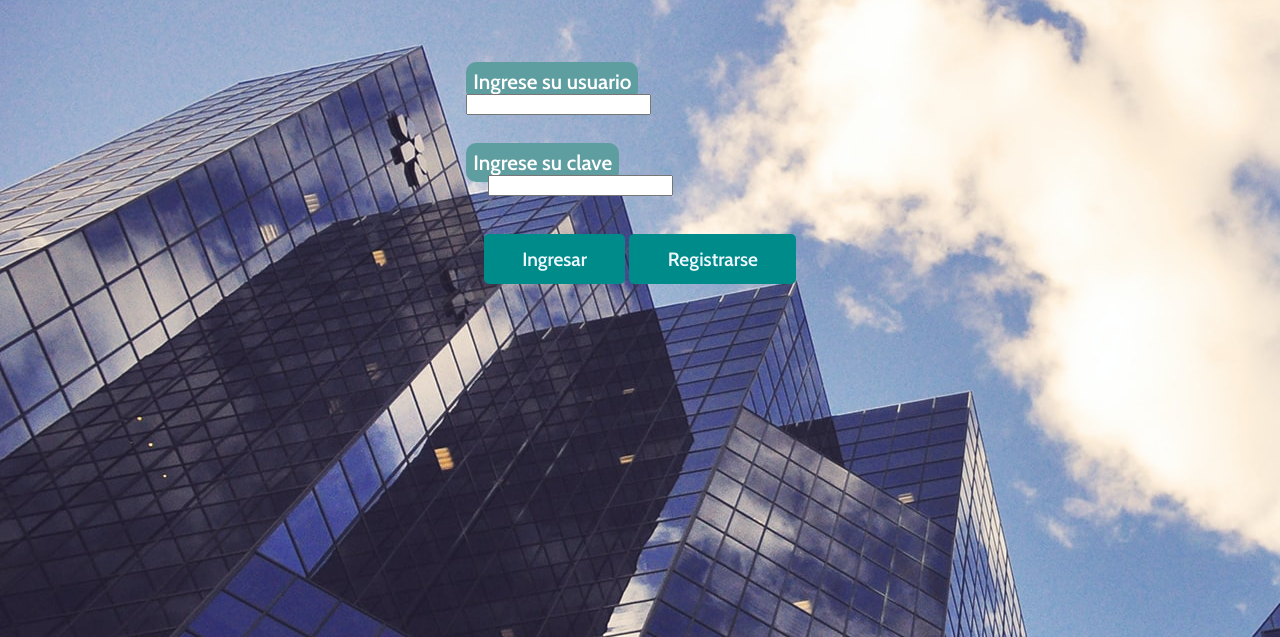
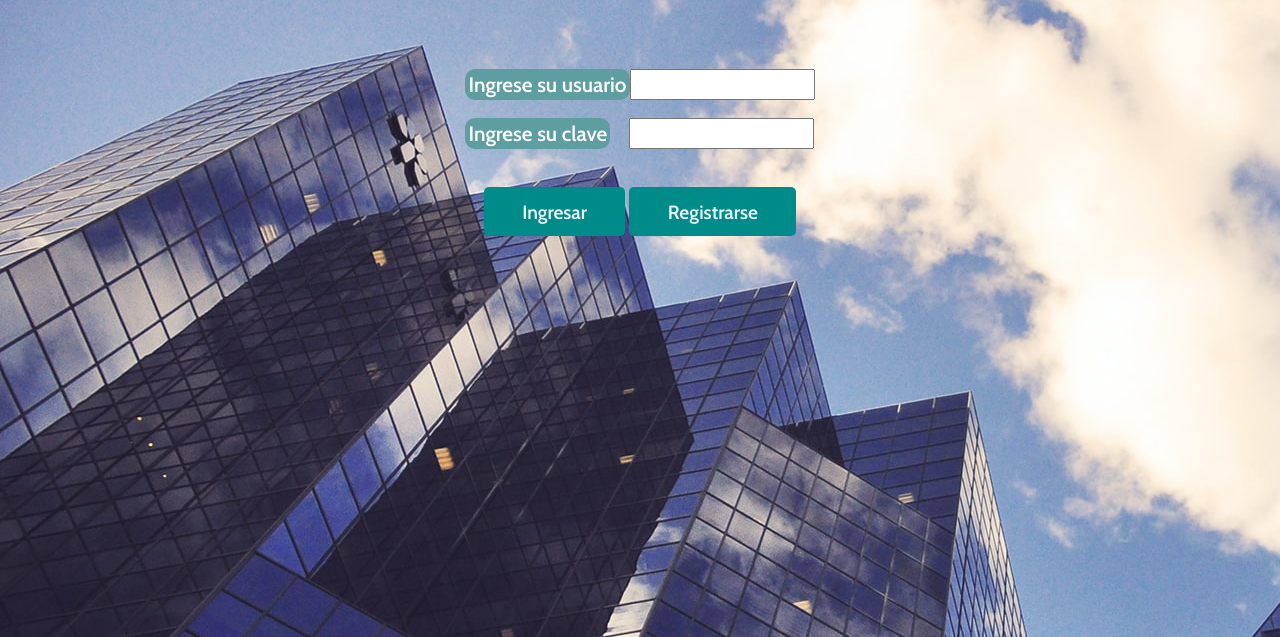
Before and after one commit to CesarC87/CarabettaJS16775, a website: page index.html in a window 1280 px wide. Shown: the part 163-800 px from the top of the page. Drawn offline with nearby package versions, Linux system fonts and the light colour scheme; a web font is replaced by a local one.

Commit message:
Solucionado error diferencia chrome/FF

```diff
--- a/SCSS/compile.scss
+++ b/SCSS/compile.scss
@@ -38,19 +38,21 @@ body {
     width: max-content;
     margin: 0 auto;
     &__usuario {
-        display: ruby;
+        display: flex;
         margin: 5% auto 5%;
+        flex-direction: row;
     }
     &__apellido {
-        display: ruby;
-        margin: 5% auto;
+        display: flex;
+        margin: 5% auto 5%;
+        flex-direction: row;
         &--input {
             margin: 0 0 0 0.8%;
         }
     }
     &__clave {
-        display: ruby;
-        margin: 5% 0 0 0;
+        display: flex;
+        flex-direction: row;
         &--input {
             margin: 0 0 0 9%;
         }
@@ -96,14 +98,13 @@ label {
     color: white;
     background-color: cadetblue;
     border-radius: 10px;
-    padding: 2%;
+    padding: 3px;
     text-align: center;
-    margin: 5% 0 0 0;
     font-family: 'Cabin', sans-serif;
     font-size: 1.3rem;
-    }
+}
 #claveValidacion {
-    margin: 0 0 0 6.3%;
+    margin: 0 0 0 5.5%;
 }
 h1 {
     text-align: center;
```
Also changed, not shown: CSS/styles.css.
